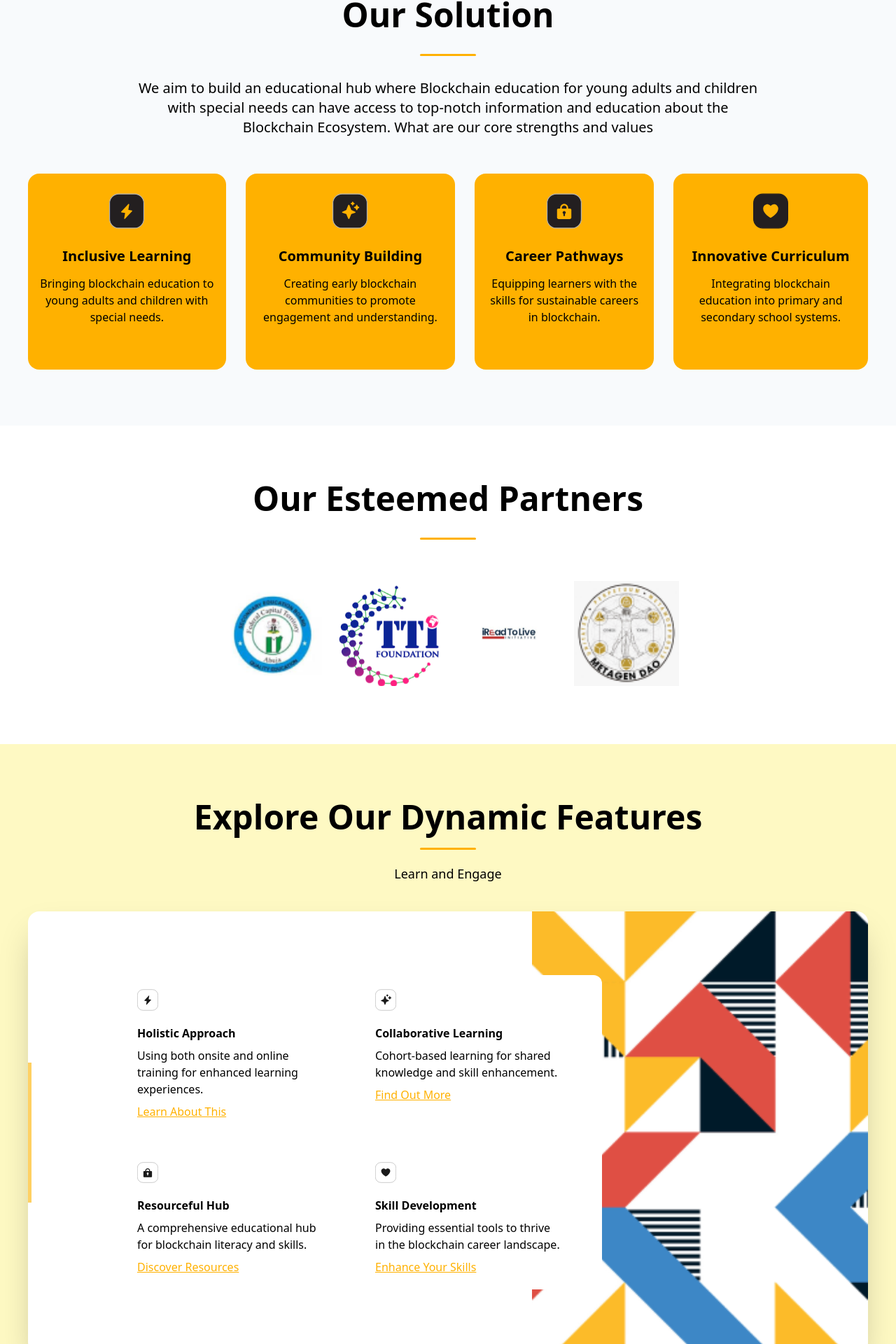
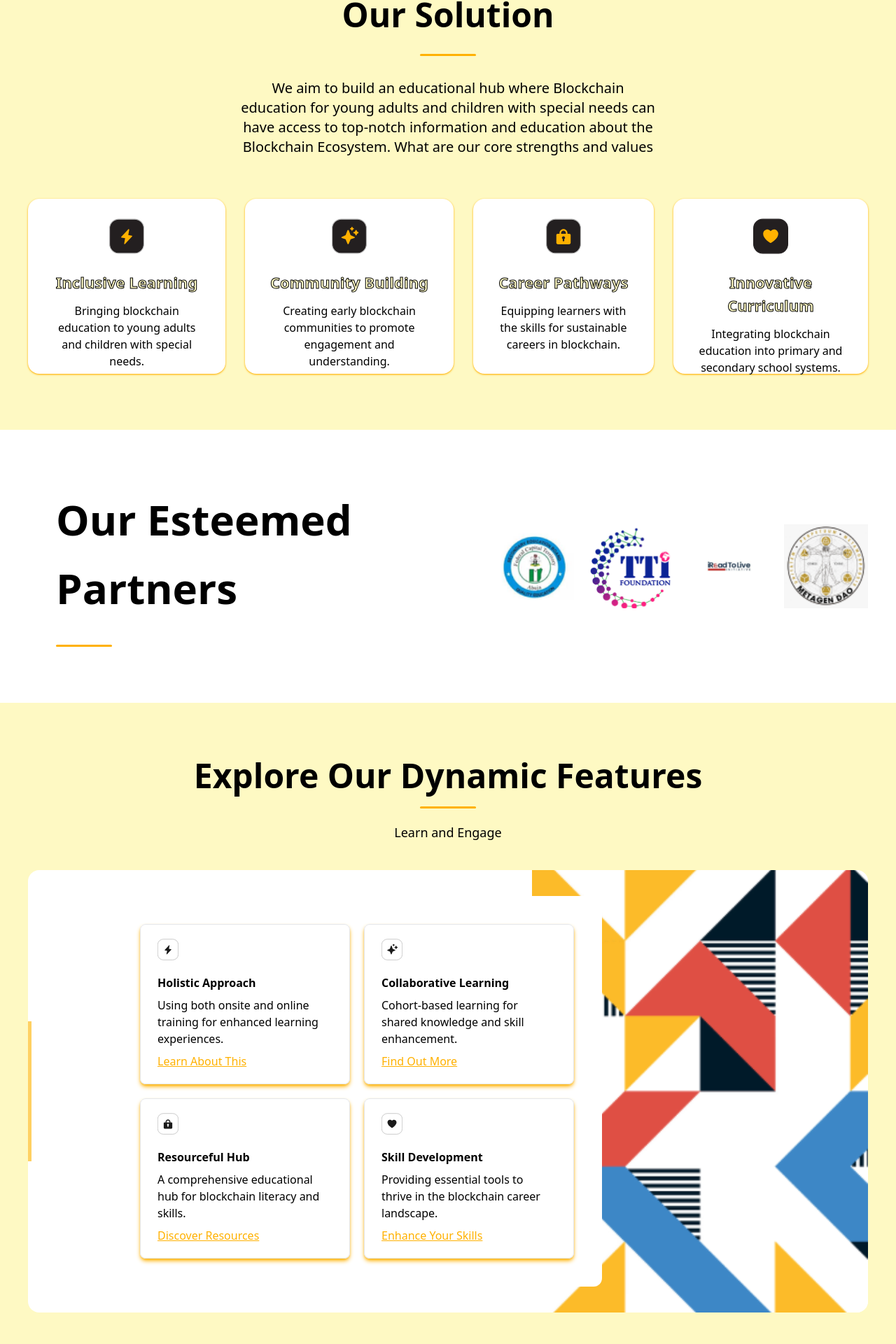
Before and after one commit to Nomolos29/KBM_Official, a Next.js app: page / in a window 1280 px wide. Shown: the part 874-2794 px from the top of the page at 70% size. Built offline with nearby package versions, Linux system fonts and the light colour scheme.

Commit message:
Added the Meet our team section

```diff
--- a/app/page.tsx
+++ b/app/page.tsx
@@ -17,6 +17,7 @@ import features4 from "@/public/feaures4.svg"
 import { FAQs } from "@/lib/faqData"
 import Link from "next/link";
 import FaqAccordion from "@/components/global/faqAccordion";
+import { FaUserSecret } from "react-icons/fa6";
 
 
 export default function Home() {
@@ -42,6 +43,7 @@ export default function Home() {
       heading: "Innovative Curriculum",
       description: "Integrating blockchain education into primary and secondary school systems."
     },
+
   ]
 
   const partner = [partner1, partner2, partner3, partner4];
@@ -77,11 +79,69 @@ export default function Home() {
     }
   ]
 
+  const team = [
+    {
+      image: "",
+      name: "Ayomide Arowolo-Ayodeji",
+      role: "Project Manager"
+    },
+    {
+      image: "",
+      name: "Osazee Oghagbon",
+      role: "Project Manager"
+    },
+    {
+      image: "",
+      name: "Ernest Efe Osazuwa",
+      role: "Project Manager"
+    },
+    {
+      image: "",
+      name: "Oshioriamen G. Agbomekhe",
+      role: "Project Manager"
+    },
+    {
+      image: "",
+      name: "Amarachi Ogbu",
+      role: "Project Manager"
+    },
+    {
+      image: "",
+      name: "Mariam Salami",
+      role: "Project Manager"
+    },
+    {
+      image: "",
+      name: "Precious Adegbite",
+      role: "Project Manager"
+    },
+    {
+      image: "",
+      name: "Carl Aaron Lewis",
+      role: "Project Manager"
+    },
+    {
+      image: "",
+      name: "Solomon Sunday",
+      role: "Project Manager"
+    },
+    {
+      image: "",
+      name: "Bello Iteoluwakisi",
+      role: "Project Manager"
+    },
+    {
+      image: "",
+      name: "Happiness Idowu",
+      role: "Project Manager"
+    }
+  ]
+
   return (
     <div className="w-full flex flex-col py-10 items-center">
-      <section className="flex max-w-[1440px] pb-20 w-full items-center gap-y-10 gap-x-16 px-20">
-        <Image src={heroImage} alt="" width={0} height={0} className="w-[50%]" />
-        <div className="flex flex-col gap-y-7 pr-5">
+      <section className="flex max-w-[1440px] pb-20 w-full items-center gap-y-10 gap-x-20 px-10">
+        <Image src={heroImage} alt="" width={0} height={0} className="max-w-[55%]" />
+        <div className="flex flex-col w-[650px] gap-y-7 pr-5">
           <h1 className="text-6xl text-black font-semibold leading-tight">Launch your career in
           Software engineering</h1>
           <span className="h-[3px] w-20 bg-[#FFB100] rounded-full"></span>
@@ -90,16 +150,18 @@ export default function Home() {
         </div>
       </section>
 
-      <section className="flex justify-center items-center w-full bg-slate-50 py-20">
-        <div className="max-w-[1440px] w-full flex flex-col items-center gap-y-8 px-10">
+      <section className="flex justify-center items-center w-full bg-yellow-100 py-20">
+        <div className="max-w-[1440px] w-full flex flex-col items-center gap-y-10 px-10">
+          <section className="w-[800px] flex flex-col items-center gap-y-8">
             <h1 className="text-5xl font-semibold">Our Solution</h1>
             <span className="h-[3px] w-20 bg-[#FFB100] rounded-full"></span>
             <p className="text-center w-3/4 text-xl">We aim to build an educational hub where Blockchain education for young adults and children with special needs can have access to top-notch information and education about the Blockchain Ecosystem. What are our core strengths and values</p>
+          </section>
           <section className="flex w-full items-center gap-x-7 pt-5">
             {ourSolution.map((solution, index) => (
-              <span key={index} className="bg-[#FFB100] h-[280px] flex flex-col gap-y-3 p-4 items-center rounded-2xl">
+              <span key={index} className="bg-white h-[250px] flex shadow-[#FFB100] shadow flex-col gap-y-3 px-7 p-4 items-center rounded-2xl">
                 <Image src={solution.iconURL} alt="icons" width={50} height={50} className="pt-3" />
-                <h4 className="text-[20px] font-bold mt-3 text-center">{solution.heading}</h4>
+                <h4 className="text-[22px] font-extrabold mt-3 text-center text-yellow-100" style={{WebkitTextStroke: '1px black'}}>{solution.heading}</h4>
                 <p className="text-center font-medium">{solution.description}</p>
               </span>
             ))}
@@ -107,16 +169,18 @@ export default function Home() {
         </div>
       </section>
 
-      <section className="flex flex-col gap-y-14 justify-center py-20 items-center w-full bg-white">
-        <div className="max-w-[1440px] w-full flex flex-col items-center gap-y-8 px-10">
-          <h1 className="text-5xl font-semibold">Our Esteemed Partners</h1>
+      <section className="flex gap-y-14 justify-center py-20 items-center w-full bg-white">
+        <div className="max-w-[1440px] w-full flex items-center justify-between gap-y-8 px-10">
+          <div className="w-1/2 flex flex-col gap-y-8 px-10">
+            <h1 className="text-6xl leading-relaxed font-semibold">Our Esteemed Partners</h1>
             <span className="h-[3px] w-20 bg-[#FFB100] rounded-full"></span>
           </div>
 
           <div className="flex gap-x-5 items-center justify-center">
             {partner.map((image, index) => (
-            <Image key={index} src={image} alt="partner image" width={150} height={100} />
+              <Image key={index} src={image} alt="partner image" width={120} height={100} />
             ))}
+          </div>
         </div>
       </section>
 
@@ -128,15 +192,17 @@ export default function Home() {
         </div>
 
         <div className="max-w-[1440px] w-full justify-between items-center flex px-10">
-          <main className="shadow-2xl w-full bg-white flex items-center justify-between rounded-2xl overflow-hidden">
+          <main className="w-full bg-white flex items-center justify-between rounded-2xl overflow-hidden">
             <section className="w-[60%] flex justify-between items-center h-full relate">
               <span className="w-[5px] h-[200px] bg-[#ffd062]"></span>
-              <div className="flex flex-wrap justify-between gap-y-5 w-full mr-[-100px] bg-white px-10 z-10 rounded-tr-xl rounded-br-xl">
+              <div className="flex flex-wrap gap-5 justify-end py-10 w-full mr-[-100px] bg-white px-10 z-10 rounded-tr-xl rounded-br-xl">
                 {features.map((feature, index) => (
-                  <span key={index} className="py-5 px-4 w-[300px] flex flex-col gap-y-2">
+                  <span key={index} className="py-5 px-6 w-[300px] shadow-md shadow-[#FFB100] justify-between flex flex-col gap-y-2 border rounded-lg">
+                    <div className="flex flex-col gap-y-2 w-full">
                       <Image src={feature.icon} alt={`${feature.heading} Image`} width={30} height={30} />
                       <h3 className="font-semibold pt-3">{feature.heading}</h3>
                       <p>{feature.description}</p>
+                    </div>
                     <Link href={feature.link} className="underline text-[#FFB100] cursor-pointer">{feature.cta}</Link>
                   </span>
                 ))}
@@ -147,11 +213,24 @@ export default function Home() {
         </div>
       </section>
 
-      <section className="flex justify-center py-20 items-center w-full bg-white">
+      <section className="flex justify-center flex-col py-20 gap-y-5 items-center w-full bg-white">
         <div className="max-w-[1440px] w-full flex flex-col items-center pb-10 px-10">
           <h1 className="text-5xl font-semibold">Visionaries Behind the Initiative</h1>
           <span className="h-[3px] w-20 bg-[#FFB100] rounded-full my-5"></span>
           <p className="text-lg text-center">Meet Our Team</p>
+        </div>
+
+        <div className="flex flex-wrap max-w-[1440px] gap-x-5 gap-y-10 w-full px-10 justify-evenly items-center">
+          {team.map((person, index) => (
+            <span className="flex flex-col items-center w-fit gap-y-4">
+              <FaUserSecret className="text-[200px] rounded-full bg-white shadow-md shadow-[#000] pt-10 text-black/60" />
+
+              <div className="flex flex-col text-center">
+                <h1 className="text-2xl text-black font-bold">{person.name}</h1>
+                <p className="text-[#FFB100] text-md">{person.role}</p>
+              </div>
+            </span>
+          ))}
         </div>
       </section>
 
@@ -162,7 +241,7 @@ export default function Home() {
           <p className="text-lg text-center">Your Questions Answered</p>
         </div>
 
-        <div className="max-w-[1440px] w-full flex flex-col items-center pb-10 px-10">
+        <div className="max-w-[1440px] w-full flex flex-col items-center px-10">
           <FaqAccordion faqs={FAQs} />
         </div>
       </section>
```
Lines whose indentation alone changed are shown as unchanged.
